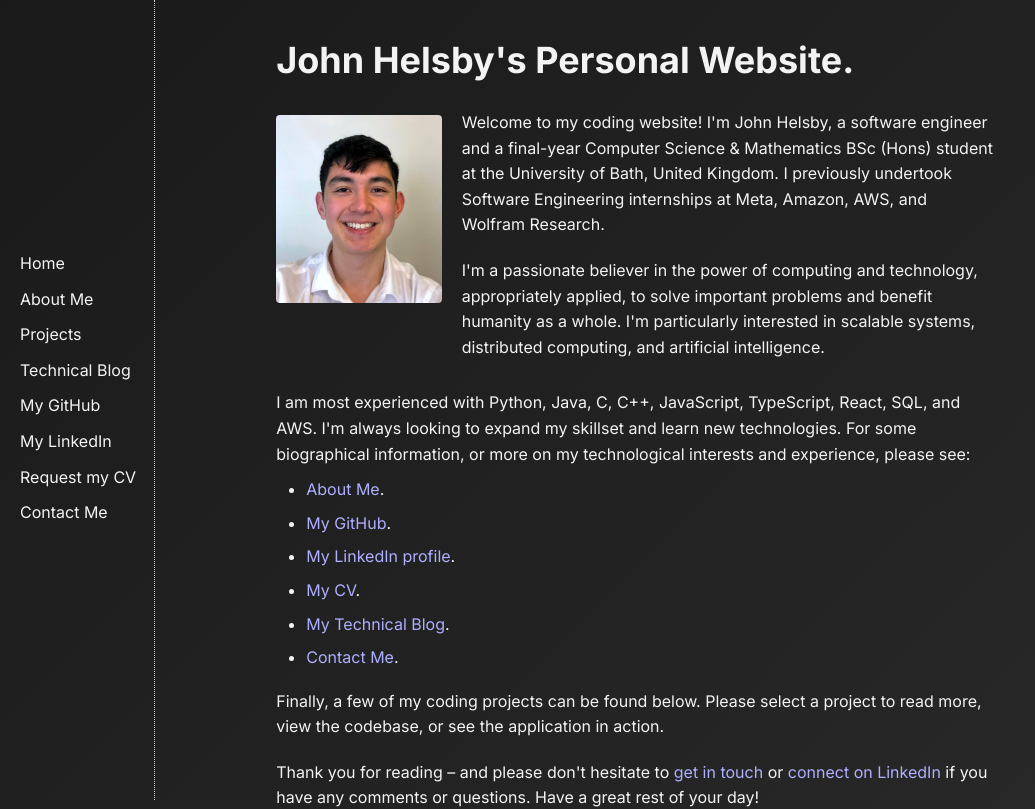
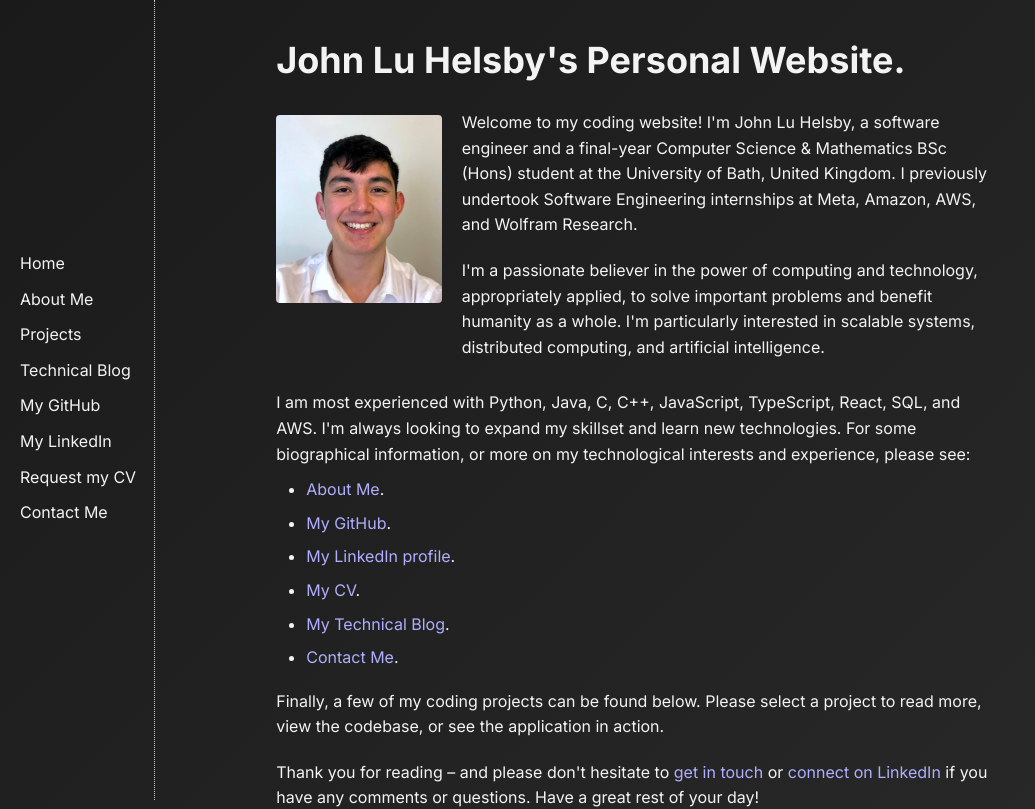
Before and after one commit to jhelsby/jhelsby-personal-website, a Next.js app: page / in a window 1280 px wide. Shown: the top 809 px of the page, without its empty margins (0-1035 px from the left). Built offline with nearby package versions, Linux system fonts and the light colour scheme.

Commit message:
Name update

```diff
--- a/app/about/page.tsx
+++ b/app/about/page.tsx
@@ -157,7 +157,7 @@
       <Sidebar />
       <div id="page-wrap">
         <h1> <SidebarToggle /> About Me.</h1>
-        <p>I&apos;m John Helsby, a software engineer with a passion for technology and innovation as a force for good. I&apos;m particularly interested in scalable systems, distributed computing, artificial intelligence, and how these tools can be applied to benefit ordinary people the world over.</p>
+        <p>I&apos;m John Lu Helsby, a software engineer with a passion for technology and innovation as a force for good. I&apos;m particularly interested in scalable systems, distributed computing, artificial intelligence, and how these tools can be applied to benefit ordinary people the world over.</p>
         <p>For more on my technical interests, please see my <a href="./blog">blog</a>. You can read about my <a href="#experience">professional experience</a> and <a href="#education">education</a> below, or see my <a href="https://www.linkedin.com/in/johnhelsby/">LinkedIn page</a> for more information.</p>
         <Section id="experience" entries={experiences} sectionTitle="Experience" />
         <Section id="education" entries={education} sectionTitle="Education" />
--- a/app/layout.tsx
+++ b/app/layout.tsx
@@ -5,8 +5,8 @@
 const inter = Inter({ subsets: ['latin'] })
 
 export const metadata: Metadata = {
-  title: 'John Helsby - CV',
-  description: 'John Helsby\'s personal coding website.',
+  title: 'John Lu Helsby - CV',
+  description: 'John Lu Helsby\'s personal coding website.',
 }
 
 export default function RootLayout({
--- a/app/page.tsx
+++ b/app/page.tsx
@@ -8,7 +8,7 @@
     <div id="outer-container">
       <Sidebar />
       <div id="page-wrap">
-        <h1> <SidebarToggle /> John Helsby&apos;s Personal Website.</h1>
+        <h1> <SidebarToggle /> John Lu Helsby&apos;s Personal Website.</h1>
 
         <div className="photo-container">
           <img
@@ -17,7 +17,7 @@
             className="photo"
           />
           <div>
-            <p>Welcome to my coding website! I&apos;m John Helsby, a software engineer and a final-year Computer Science & Mathematics BSc (Hons) student at the University of Bath, United Kingdom. I previously undertook Software Engineering internships at Meta, Amazon, AWS, and Wolfram Research.</p>
+            <p>Welcome to my coding website! I&apos;m John Lu Helsby, a software engineer and a final-year Computer Science & Mathematics BSc (Hons) student at the University of Bath, United Kingdom. I previously undertook Software Engineering internships at Meta, Amazon, AWS, and Wolfram Research.</p>
             <p>I&apos;m a passionate believer in the power of computing and technology, appropriately applied, to solve important problems and benefit humanity as a whole. I&apos;m particularly interested in scalable systems, distributed computing, and artificial intelligence.
             </p>
           </div>
```
Also changed, not shown: 1 other file (tests, documents, lock files or other folders).
